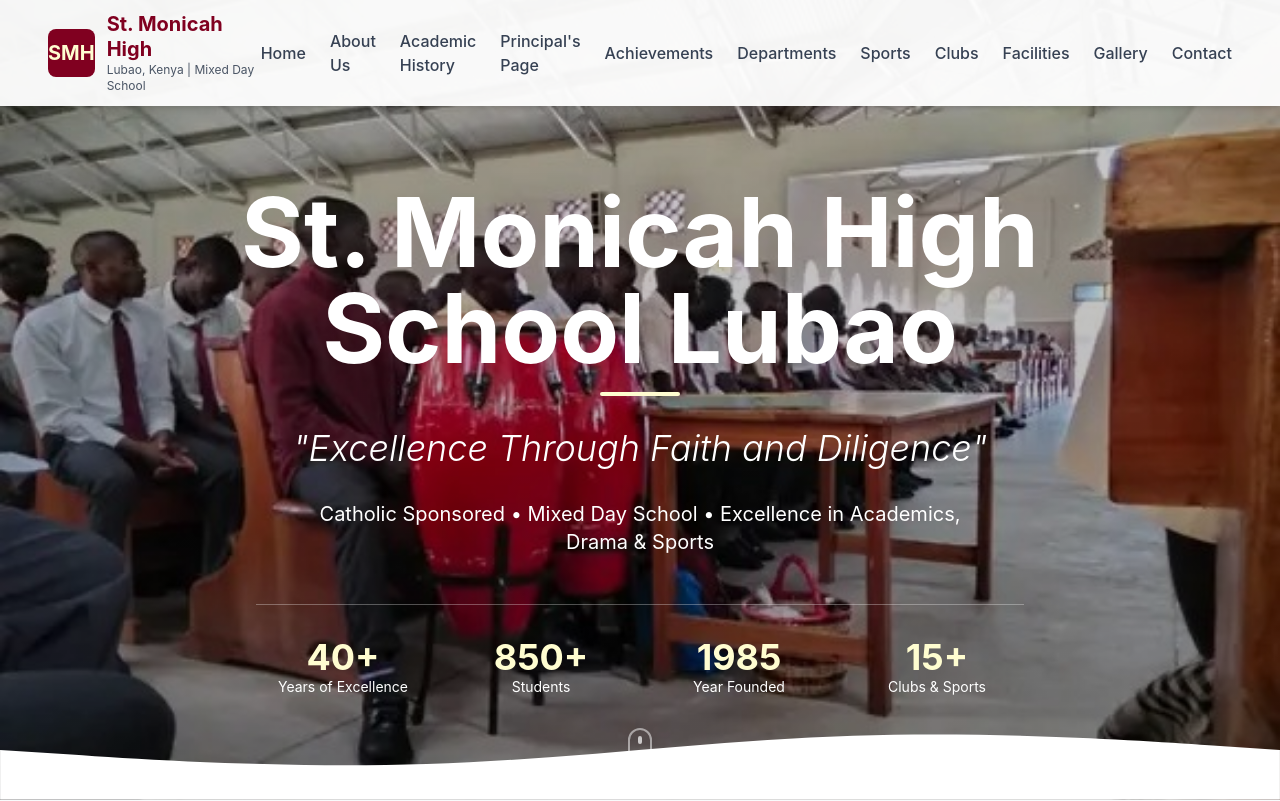
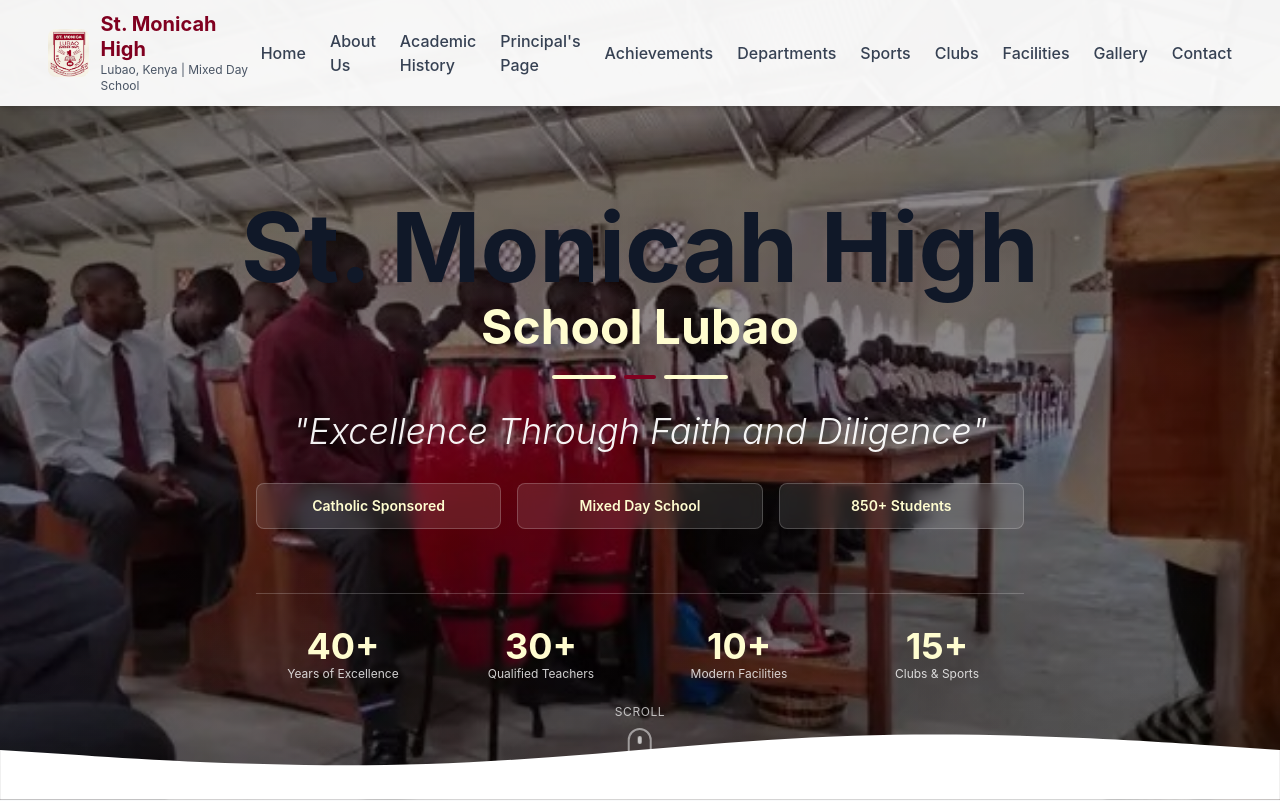
Before and after one commit to Jef70987/monicaschool, a React (Vite) app: page / in a window 1280 px wide. Shown: the top 801 px of the page. Built offline with nearby package versions, Linux system fonts and the light colour scheme.

Commit message:
latest f updates

```diff
--- a/src/components/Departments.jsx
+++ b/src/components/Departments.jsx
@@ -26,7 +26,7 @@
       motto: "Bridging Cultures Through Words",
       head: "Mrs. Rose Atieno",
       staff: 7,
-      image: "https://images.pexels.com/photos/290595/pexels-photo-290595.jpeg?auto=compress&cs=tinysrgb&w=800",
+      image: "/images/langdepartment.jpeg",
       description: "English, Kiswahili, French, and German languages with literary excellence."
     },
     {
--- a/src/components/Footer.jsx
+++ b/src/components/Footer.jsx
@@ -3,11 +3,15 @@
     <footer className="bg-[#800020] text-white">
       <div className="w-full px-4 md:px-8 lg:px-12 py-12">
         <div className="grid md:grid-cols-4 gap-8 mb-8">
-          {/* School Info */}
+          {/* School Info with Logo */}
           <div>
             <div className="flex items-center gap-2 mb-4">
-              <div className="w-10 h-10 bg-[#FFFDD0] rounded-lg flex items-center justify-center">
-                <span className="text-[#800020] font-bold text-xl">SMH</span>
+              <div className="w-10 h-10 rounded-lg overflow-hidden bg-white flex items-center justify-center">
+                <img
+                  src="/images/logomonic.jpeg"
+                  alt="St. Monicah High School Logo"
+                  className="w-full h-full object-cover"
+                />
               </div>
               <h3 className="text-xl font-bold">St. Monicah High</h3>
             </div>
--- a/src/components/Hero.jsx
+++ b/src/components/Hero.jsx
@@ -1,60 +1,89 @@
 const Hero = () => {
   return (
     <section id="home" className="relative min-h-screen flex items-center pt-20 overflow-hidden">
-      {/* Background Image - Lighter Gradient */}
+      {/* Background Image with Parallax Effect */}
       <div
-        className="absolute inset-0 z-0"
+        className="absolute inset-0 z-0 bg-fixed"
         style={{
-          backgroundImage: `linear-gradient(rgba(0, 0, 0, 0.2), rgba(0, 0, 0, 0.3)), url('/monicadash4.jpeg')`,
+          backgroundImage: `linear-gradient(135deg, rgba(0, 0, 0, 0.4) 0%, rgba(0, 0, 0, 0.5) 100%), url('/monicadash4.jpeg')`,
           backgroundSize: 'cover',
-          backgroundPosition: 'center',
+          backgroundPosition: 'center 30%',
+          backgroundAttachment: 'fixed',
         }}
       ></div>
+
+      {/* Animated Overlay Pattern */}
+      <div className="absolute inset-0 z-0 opacity-20">
+        <div className="absolute inset-0 bg-gradient-to-br from-[#800020]/30 to-transparent"></div>
+      </div>
 
       {/* Content Container */}
       <div className="relative z-10 w-full px-4 md:px-8 lg:px-12 py-20">
         <div className="max-w-5xl mx-auto text-center">
-          {/* Main Title */}
-          <h1 className="text-5xl md:text-7xl lg:text-8xl font-bold mb-4 text-white">
-            St. Monicah High School Lubao
+          {/* Badge */}
+
+
+          {/* Main Title with Animation */}
+          <h1 className="text-5xl md:text-7xl lg:text-8xl font-bold mb-6 animate-fade-in">
+            St. Monicah High
+            <span className="block text-[#FFFDD0] text-3xl md:text-4xl lg:text-5xl mt-2">School Lubao</span>
           </h1>
 
           {/* Decorative Line */}
           <div className="flex justify-center gap-2 mb-8">
-            <div className="w-20 h-1 bg-[#FFFDD0] rounded-full"></div>
+            <div className="w-16 h-1 bg-[#FFFDD0] rounded-full"></div>
+            <div className="w-8 h-1 bg-[#800020] rounded-full"></div>
+            <div className="w-16 h-1 bg-[#FFFDD0] rounded-full"></div>
           </div>
 
           {/* Motto */}
           <div className="mb-8">
-            <p className="text-2xl md:text-3xl lg:text-4xl font-light italic text-white">
+            <p className="text-2xl md:text-3xl lg:text-4xl font-light italic text-white/95">
               "Excellence Through Faith and Diligence"
             </p>
           </div>
 
-          {/* Description */}
-          <div className="max-w-2xl mx-auto mb-10">
-            <p className="text-lg md:text-xl text-white">
-              Catholic Sponsored • Mixed Day School • Excellence in Academics, Drama & Sports
-            </p>
+          {/* Description Cards */}
+          <div className="grid grid-cols-1 sm:grid-cols-3 gap-4 max-w-3xl mx-auto mb-10">
+            <div className="bg-white/10 backdrop-blur-sm rounded-lg p-3 border border-white/20">
+              <p className="text-sm font-semibold text-[#FFFDD0]">Catholic Sponsored</p>
+            </div>
+            <div className="bg-white/10 backdrop-blur-sm rounded-lg p-3 border border-white/20">
+              <p className="text-sm font-semibold text-[#FFFDD0]">Mixed Day School</p>
+            </div>
+            <div className="bg-white/10 backdrop-blur-sm rounded-lg p-3 border border-white/20">
+              <p className="text-sm font-semibold text-[#FFFDD0]">850+ Students</p>
+            </div>
           </div>
 
+          {/* CTA Buttons */}
+          {/* <div className="flex flex-col sm:flex-row gap-5 justify-center">
+            <button className="group relative px-8 py-4 bg-[#800020] rounded-lg font-semibold text-white hover:bg-[#600018] transition-all duration-300 transform hover:scale-105 shadow-lg">
+              <span className="relative z-10">Enroll Now</span>
+              <div className="absolute inset-0 rounded-lg bg-white opacity-0 group-hover:opacity-20 transition-opacity"></div>
+            </button>
+            <button className="group relative px-8 py-4 bg-transparent border-2 border-white rounded-lg font-semibold text-white hover:bg-white hover:text-[#800020] transition-all duration-300 transform hover:scale-105">
+              <span className="relative z-10">Explore Campus</span>
+            </button>
+          </div> */}
+
           {/* Stats Row */}
-          <div className="grid grid-cols-2 md:grid-cols-4 gap-6 max-w-3xl mx-auto mt-12 pt-8 border-t border-white/30">
+          <div className="grid grid-cols-2 md:grid-cols-4 gap-6 max-w-3xl mx-auto mt-16 pt-8 border-t border-white/20">
             <div>
               <p className="text-3xl md:text-4xl font-bold text-[#FFFDD0]">40+</p>
-              <p className="text-sm text-white">Years of Excellence</p>
+              <p className="text-xs text-white/80">Years of Excellence</p>
             </div>
             <div>
-              <p className="text-3xl md:text-4xl font-bold text-[#FFFDD0]">850+</p>
-              <p className="text-sm text-white">Students</p>
+              <p className="text-3xl md:text-4xl font-bold text-[#FFFDD0]">30+</p>
+              <p className="text-xs text-white/80">Qualified Teachers</p>
             </div>
             <div>
-              <p className="text-3xl md:text-4xl font-bold text-[#FFFDD0]">1985</p>
-              <p className="text-sm text-white">Year Founded</p>
+              <p className="text-3xl md:text-4xl font-bold text-[#FFFDD0]">10+</p>
+              <p className="text-xs text-white/80">Modern Facilities</p>
             </div>
             <div>
               <p className="text-3xl md:text-4xl font-bold text-[#FFFDD0]">15+</p>
-              <p className="text-sm text-white">Clubs & Sports</p>
+              <p className="text-xs text-white/80">Clubs & Sports</p>
             </div>
           </div>
         </div>
@@ -62,12 +91,15 @@
 
       {/* Scroll Indicator */}
       <div className="absolute bottom-8 left-1/2 transform -translate-x-1/2 z-10">
-        <div className="w-6 h-10 border-2 border-white/50 rounded-full flex justify-center">
-          <div className="w-1 h-2 bg-white/70 rounded-full mt-2 animate-bounce"></div>
+        <div className="flex flex-col items-center gap-2">
+          <span className="text-white/70 text-xs uppercase tracking-wider">Scroll</span>
+          <div className="w-6 h-10 border-2 border-white/50 rounded-full flex justify-center">
+            <div className="w-1 h-2 bg-white/70 rounded-full mt-2 animate-bounce"></div>
+          </div>
         </div>
       </div>
 
-      {/* Decorative Bottom Wave */}
+      {/* Decorative Bottom Curve */}
       <div className="absolute bottom-0 left-0 right-0 z-10">
         <svg xmlns="http://www.w3.org/2000/svg" viewBox="0 0 1440 120" className="w-full h-auto">
           <path fill="#ffffff" fillOpacity="1" d="M0,64L80,69.3C160,75,320,85,480,80C640,75,800,53,960,48C1120,43,1280,53,1360,58.7L1440,64L1440,120L1360,120C1280,120,1120,120,960,120C800,120,640,120,480,120C320,120,160,120,80,120L0,120Z"></path>
--- a/src/components/Navbar.jsx
+++ b/src/components/Navbar.jsx
@@ -18,8 +18,13 @@
                 <div className="flex justify-between items-center py-3">
                     {/* Logo Section */}
                     <div className="flex items-center space-x-3">
-                        <div className="w-12 h-12 bg-[#800020] rounded-lg flex items-center justify-center">
-                            <span className="text-[#FFFDD0] font-bold text-xl">SMH</span>
+                        {/* Logo Image */}
+                        <div className="w-12 h-12 rounded-lg overflow-hidden bg-white flex items-center justify-center">
+                            <img
+                                src="/images/logomonic.jpeg"
+                                alt="St. Monicah High School Logo"
+                                className="w-full h-full object-cover"
+                            />
                         </div>
                         <div>
                             <h1 className="text-lg md:text-xl font-bold text-[#800020] leading-tight">St. Monicah High</h1>
@@ -29,13 +34,6 @@
 
                     {/* Navigation Component */}
                     <Navigation />
-
-                    {/* CTA Button - Desktop */}
-                    {/* <div className="hidden md:block">
-                        <button className="bg-[#800020] text-white px-5 py-2 rounded-md hover:bg-[#600018] transition-colors font-semibold text-sm">
-                            Apply Now
-                        </button>
-                    </div> */}
                 </div>
             </div>
         </nav>
--- a/src/components/Navigation.jsx
+++ b/src/components/Navigation.jsx
@@ -59,7 +59,6 @@
             Link: "/Clubs",
             sectionId: "clubs"
         },
-
         {
             title: "Facilities",
             Link: "/Facilities",
@@ -114,16 +113,16 @@
                 <span className={`block w-6 h-0.5 bg-current transition-all duration-300 ${isOpen ? '-rotate-45 -translate-y-1.5' : ''}`}></span>
             </button>
 
-            {/* Mobile Dropdown Menu */}
+            {/* Mobile Dropdown Menu - Fixed positioning */}
             {isOpen && (
-                <div className="absolute top-full left-0 mt-2 w-52 bg-white border border-gray-200 rounded-lg shadow-xl z-50 lg:hidden">
+                <div className="fixed top-16 left-0 right-0 mt-0 bg-white border-t border-gray-200 shadow-xl z-50 lg:hidden max-h-[calc(100vh-4rem)] overflow-y-auto">
                     <div className="flex flex-col py-2">
                         {Navlinks.map((item, index) => (
                             <a
                                 key={index}
                                 href={item.Link}
                                 onClick={(e) => handleLinkClick(e, item)}
-                                className="text-gray-700 hover:text-[#800020] hover:bg-gray-50 text-sm font-medium transition-colors duration-200 px-4 py-3 cursor-pointer"
+                                className="text-gray-700 hover:text-[#800020] hover:bg-gray-50 text-base font-medium transition-colors duration-200 px-6 py-4 cursor-pointer border-b border-gray-100 last:border-0"
                             >
                                 {item.title}
                             </a>
--- a/src/components/Sports.jsx
+++ b/src/components/Sports.jsx
@@ -7,7 +7,7 @@
       name: "Football (Soccer)",
       category: "Ball Games",
       teams: "Boys & Girls Teams",
-      image: "public/images/sportsgirls1.jpeg",
+      image: "/images/sportsgirls1.jpeg",
       achievements: "KSSSA Regional Champions 2024"
     },
     {
```
Also changed, not shown: public/images/langdepartment.jpeg (added), public/images/logomonic.jpeg (added).
